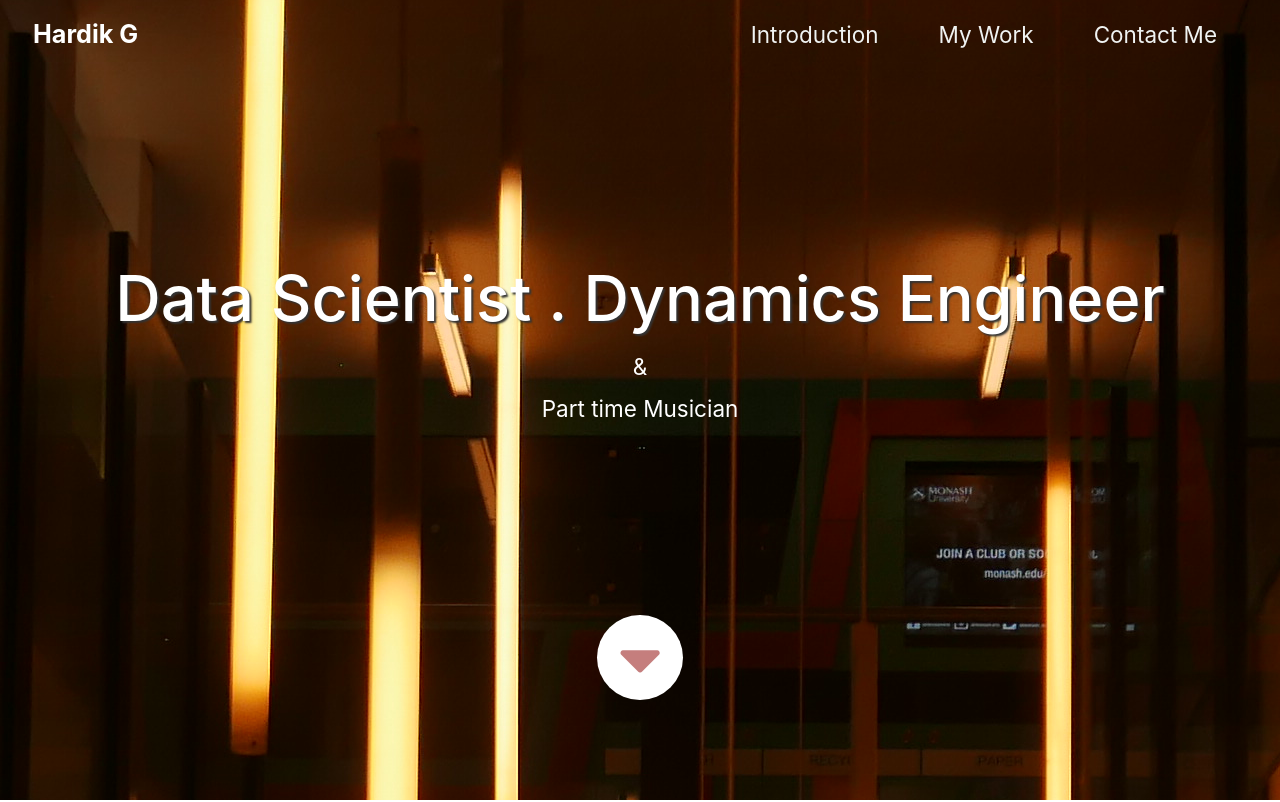
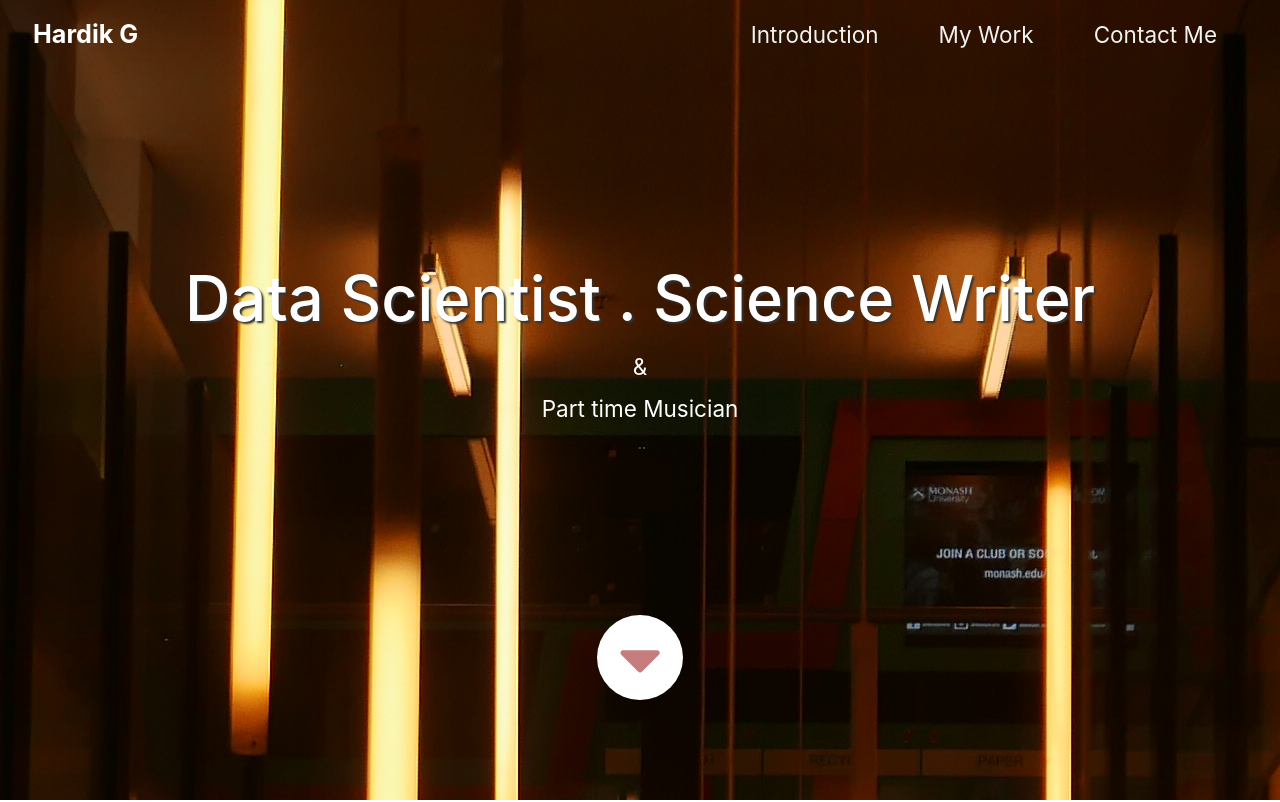
Before and after one commit to bit-guru/about-me, a plain HTML site: page index.html in a window 1280 px wide. Shown: the top 802 px of the page. Drawn offline with Linux system fonts and the light colour scheme.

Commit message:
Add files via upload

```diff
--- a/index.html
+++ b/index.html
@@ -44,7 +44,7 @@
 
       <div class="text-center tm-hero-text-container">
         <div class="tm-hero-text-container-inner">
-            <h2 class="tm-hero-title">Data Scientist . Dynamics Engineer </h2>
+            <h2 class="tm-hero-title">Data Scientist . Science Writer </h2>
             <p class="tm-hero-subtitle">
               &
               <br /> Part time Musician
```
